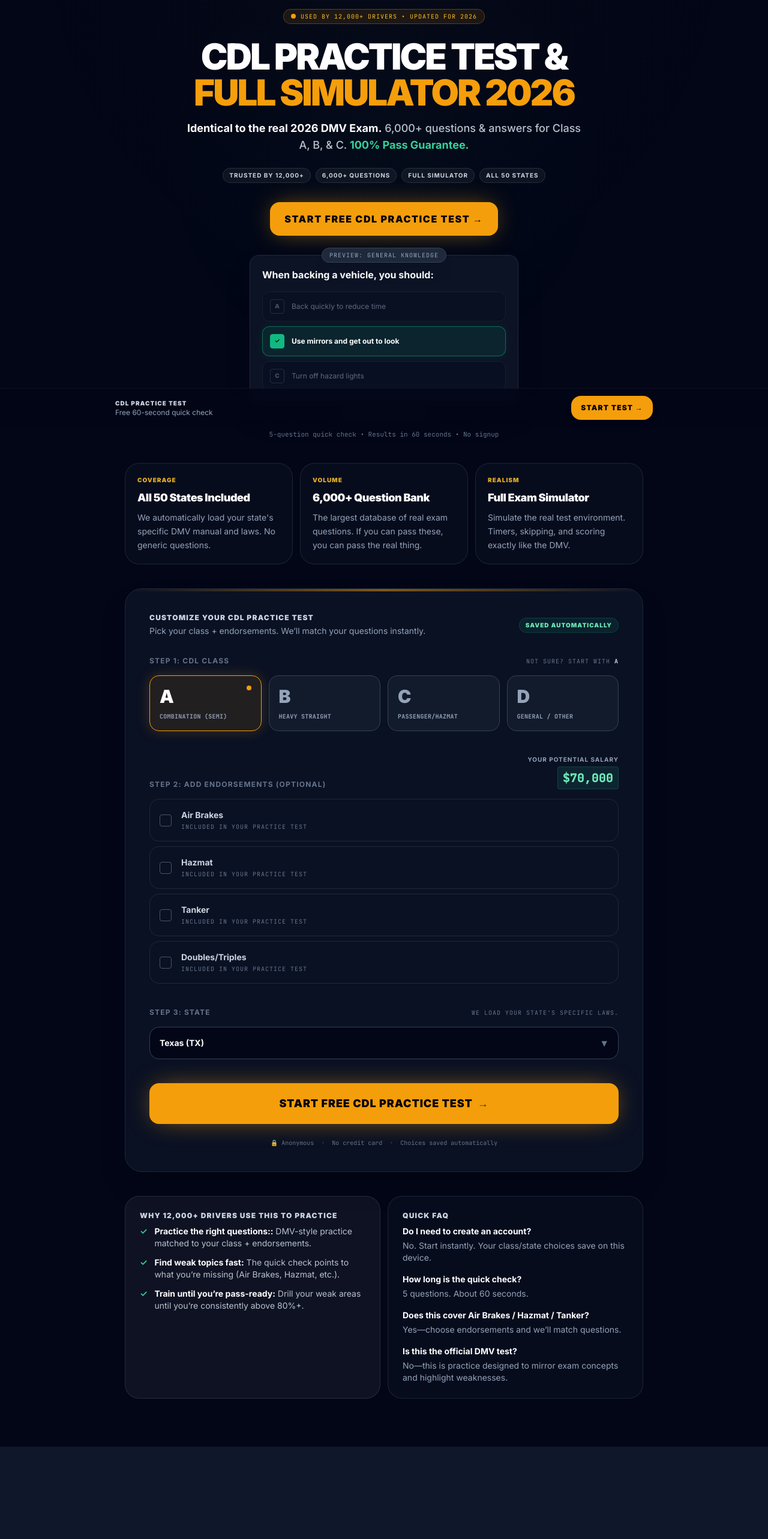
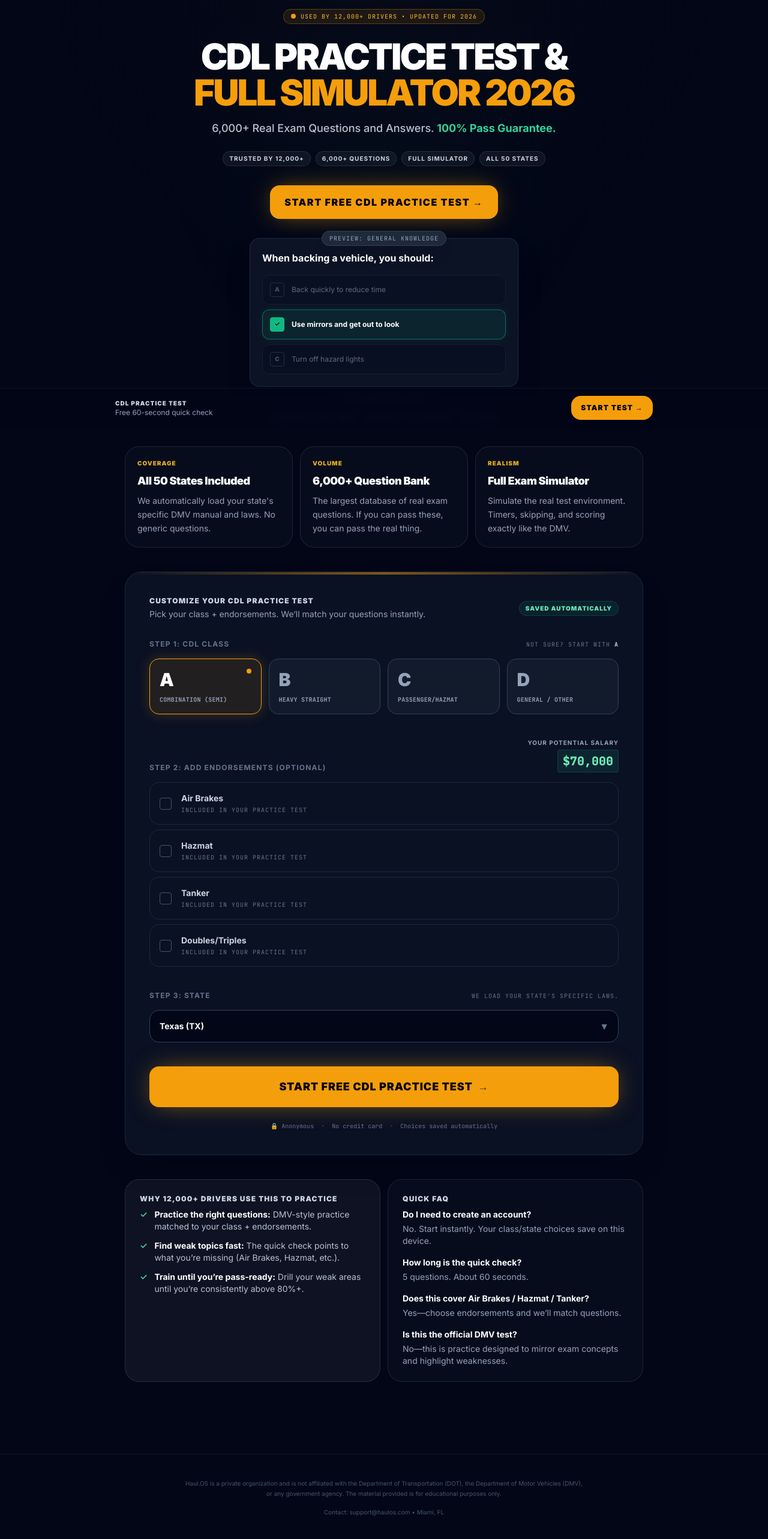
Before and after one commit to ismaelngoie/cdlpracticetest, a Next.js app: page / in a window 1280 px wide. Shown: the part 88-2654 px from the top of the page at 60% size. Before the commit the page ends 2500 px from the top, so only its background shows below. Built offline with nearby package versions, Linux system fonts and the light colour scheme.

Commit message:
Update page.tsx

```diff
--- a/app/page.tsx
+++ b/app/page.tsx
@@ -243,7 +243,7 @@ export default function Home() {
         <div className="absolute -top-24 left-1/2 -translate-x-1/2 w-[900px] h-[900px] opacity-10 bg-[radial-gradient(circle_at_center,rgba(16,185,129,0.25),transparent_60%)]" />
       </div>
 
-      {/* Top Nav */}
+      {/* Top Nav (COMPLIANCE: Changed "Official" to "2026 Exam Simulator") */}
       <div className="sticky top-0 z-30 bg-slate-950/70 backdrop-blur border-b border-white/5">
         <div className="max-w-4xl mx-auto px-4 py-3 flex items-center justify-between">
           <div className="flex items-center gap-3">
@@ -255,7 +255,7 @@ export default function Home() {
                 CDL PRACTICE<span className="text-amber-500"> TEST</span>
               </div>
               <div className="text-[10px] text-slate-400 font-mono uppercase tracking-widest">
-                Official 2026 Simulator
+                2026 Exam Simulator
               </div>
             </div>
           </div>
@@ -290,8 +290,8 @@ export default function Home() {
           </h1>
 
           <p className="text-slate-300/90 text-sm md:text-lg font-medium leading-relaxed max-w-2xl mx-auto mb-6">
-  <span className="text-white font-bold">Identical to the real 2026 DMV Exam.</span> 6,000+ questions & answers for Class A, B, & C. <span className="text-emerald-400 font-bold">100% Pass Guarantee.</span>
-</p>
+            6,000+ Real Exam Questions and Answers. <span className="text-emerald-400 font-bold">100% Pass Guarantee.</span>
+          </p>
 
           <div className="flex flex-wrap justify-center gap-2 mb-8">
             {badge("Trusted by 12,000+")}
@@ -301,7 +301,6 @@ export default function Home() {
           </div>
 
           <div className="flex flex-col sm:flex-row gap-3 justify-center">
-            {/* UPDATED: High Conversion Button Text */}
             <button
               onClick={scrollToConfigurator}
               className="px-6 py-4 rounded-2xl bg-amber-500 hover:bg-amber-400 text-black font-black uppercase tracking-widest shadow-[0_0_40px_-10px_rgba(245,158,11,0.65)] transition active:scale-[0.99]"
@@ -310,7 +309,7 @@ export default function Home() {
             </button>
           </div>
 
-          {/* NEW: The "Head Nod" Demo Card */}
+          {/* Demo Card */}
           <motion.div
             initial={{ opacity: 0, scale: 0.95 }}
             animate={{ opacity: 1, scale: 1 }}
@@ -324,7 +323,7 @@ export default function Home() {
           </div>
         </motion.div>
 
-        {/* VALUE STRIP */}
+        {/* VALUE STRIP (UPDATED: High Authority Text) */}
         <div className="mt-10 grid grid-cols-1 md:grid-cols-3 gap-3">
           {[
             {
@@ -567,7 +566,7 @@ export default function Home() {
               <li className="flex gap-3">
                 <span className="text-emerald-400 font-black">✓</span>
                 <span>
-                  <span className="font-bold text-white">Practice the right questions::</span> DMV-style practice matched to your class + endorsements.
+                  <span className="font-bold text-white">Practice the right questions:</span> DMV-style practice matched to your class + endorsements.
                 </span>
               </li>
               <li className="flex gap-3">
@@ -611,6 +610,16 @@ export default function Home() {
         </div>
       </div>
 
+      {/* COMPLIANCE FOOTER (Critical for Google Ads) */}
+      <footer className="py-10 text-center border-t border-white/5 mt-10 px-4">
+        <p className="text-[10px] text-slate-600 max-w-2xl mx-auto leading-relaxed">
+          Haul.OS is a private organization and is not affiliated with the Department of Transportation (DOT), the Department of Motor Vehicles (DMV), or any government agency. The material provided is for educational purposes only.
+        </p>
+        <p className="mt-4 text-[10px] text-slate-600">
+          Contact: support@haulos.com &bull; Miami, FL
+        </p>
+      </footer>
+
       {/* STICKY MOBILE CTA */}
       <AnimatePresence>
         {mounted && stickyCtaVisible && (
@@ -625,7 +634,6 @@ export default function Home() {
                 <div className="text-[10px] font-black uppercase tracking-widest text-slate-300">
                   CDL Practice Test
                 </div>
-                {/* UPDATED: Matches user intent */}
                 <div className="text-xs text-slate-400">
                   Free 60-second quick check
                 </div>
@@ -634,7 +642,6 @@ export default function Home() {
                 onClick={scrollToConfigurator}
                 className="px-4 py-3 rounded-2xl bg-amber-500 hover:bg-amber-400 text-black font-black text-xs uppercase tracking-widest shadow-lg active:scale-95 transition"
               >
-                {/* UPDATED: Clearer action */}
                 Start Test →
               </button>
             </div>
```
